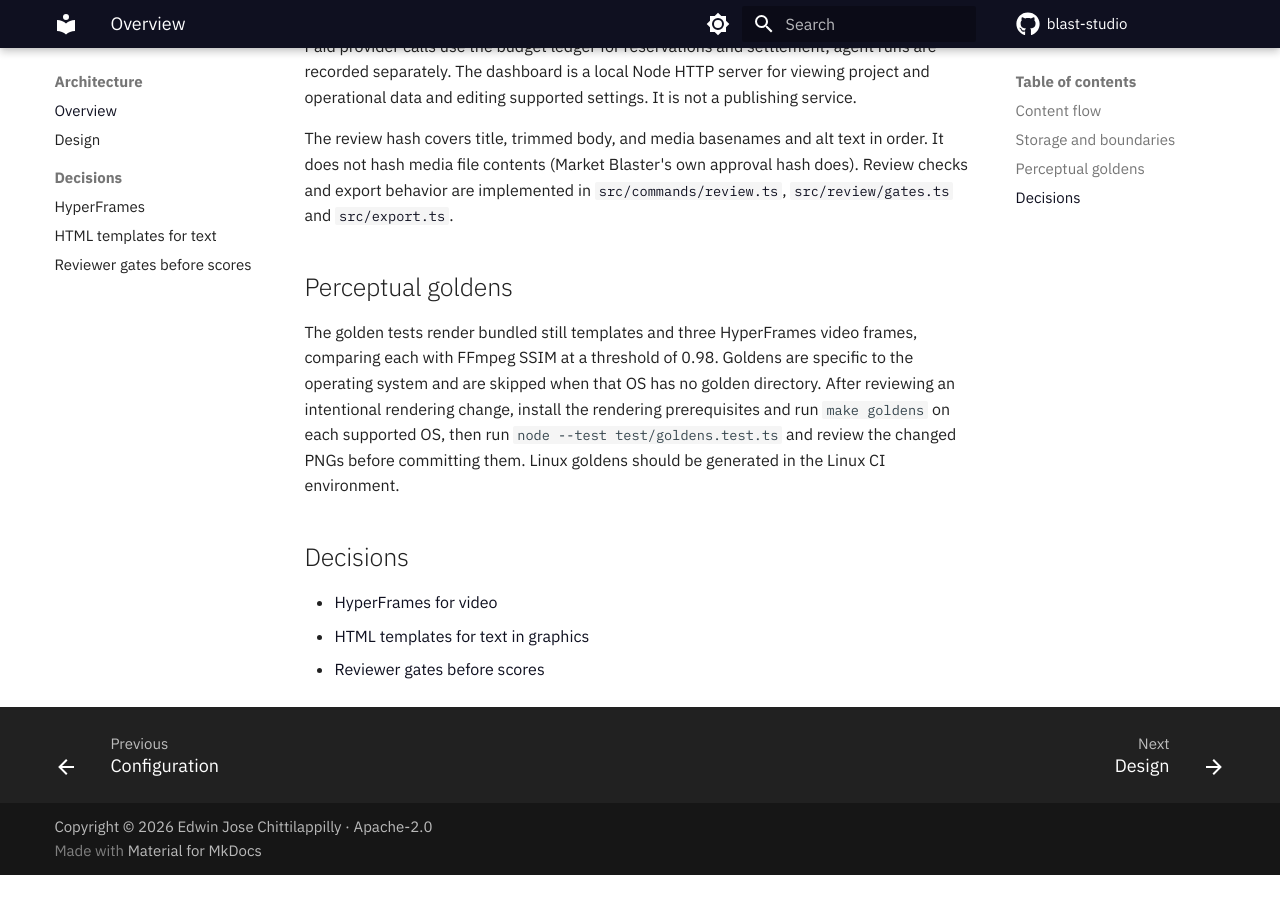
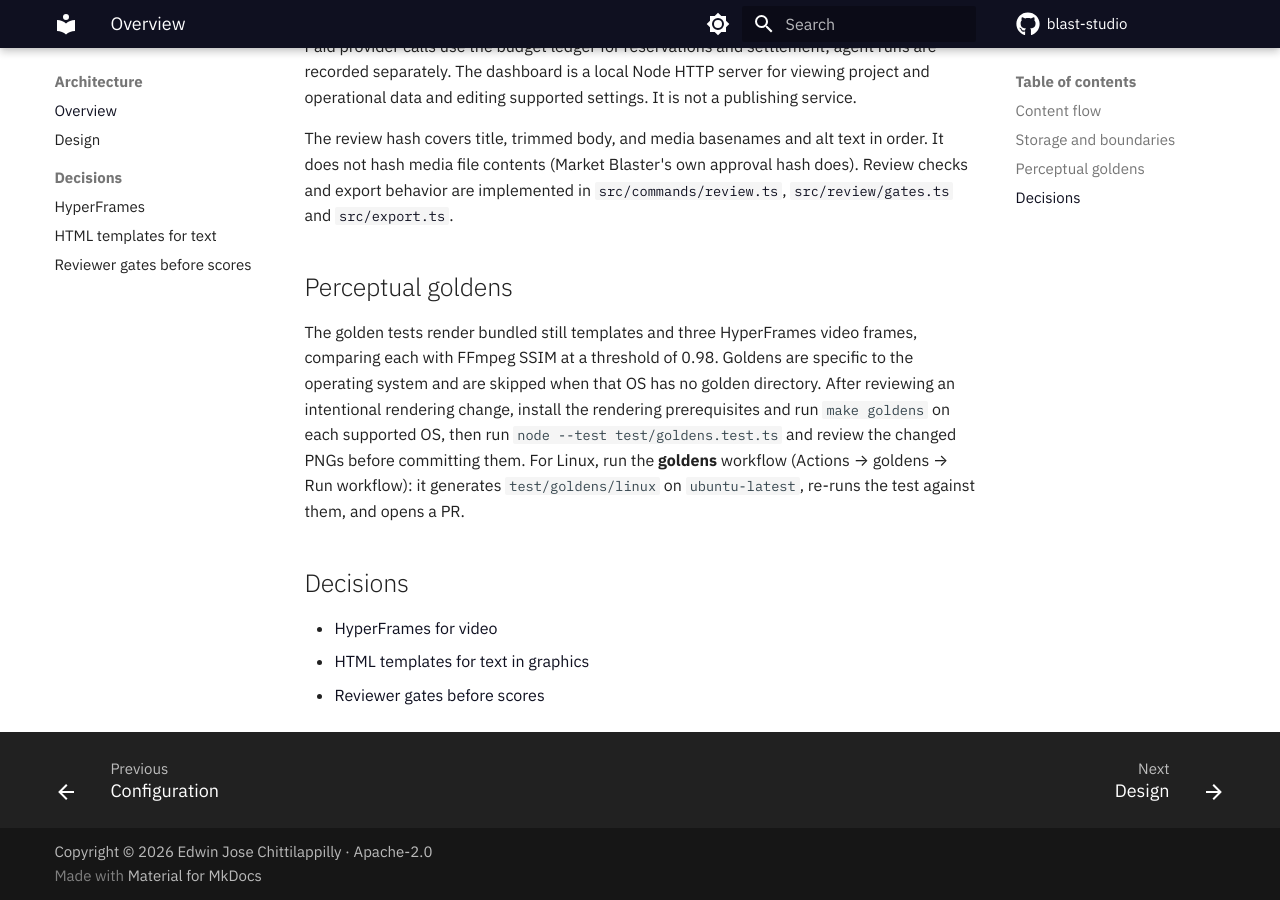
Before and after one commit to edwinjosechittilappilly/blast-studio, an MkDocs documentation site: the page built from docs/architecture.md, in a window 1280 px wide and 900 px high, scrolled down 1360 px. Built offline with MkDocs 1.6.1 and Material for MkDocs 9.7.7, drawn with Linux system fonts in a browser that asks for light colours; comment, search, counter and statistics services are not loaded; before the commit the page ends 2235 px from its top, so only the background shows below that.

Commit message:
goldens workflow: generate Linux perceptual goldens on ubuntu and open a PR

```diff
--- a/docs/architecture.md
+++ b/docs/architecture.md
@@ -24,7 +24,7 @@ The review hash covers title, trimmed body, and media basenames and alt text in
 
 ## Perceptual goldens
 
-The golden tests render bundled still templates and three HyperFrames video frames, comparing each with FFmpeg SSIM at a threshold of 0.98. Goldens are specific to the operating system and are skipped when that OS has no golden directory. After reviewing an intentional rendering change, install the rendering prerequisites and run `make goldens` on each supported OS, then run `node --test test/goldens.test.ts` and review the changed PNGs before committing them. Linux goldens should be generated in the Linux CI environment.
+The golden tests render bundled still templates and three HyperFrames video frames, comparing each with FFmpeg SSIM at a threshold of 0.98. Goldens are specific to the operating system and are skipped when that OS has no golden directory. After reviewing an intentional rendering change, install the rendering prerequisites and run `make goldens` on each supported OS, then run `node --test test/goldens.test.ts` and review the changed PNGs before committing them. For Linux, run the **goldens** workflow (Actions → goldens → Run workflow): it generates `test/goldens/linux` on `ubuntu-latest`, re-runs the test against them, and opens a PR.
 
 ## Decisions
 
```
Also changed, not shown: 1 other file.
